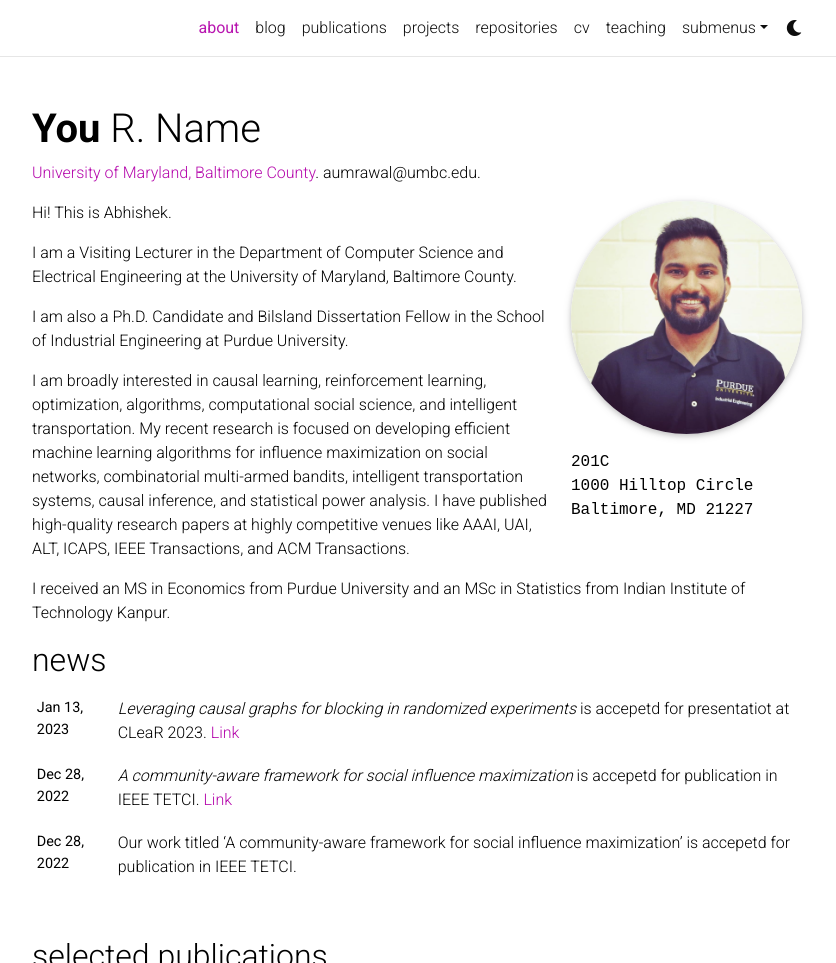
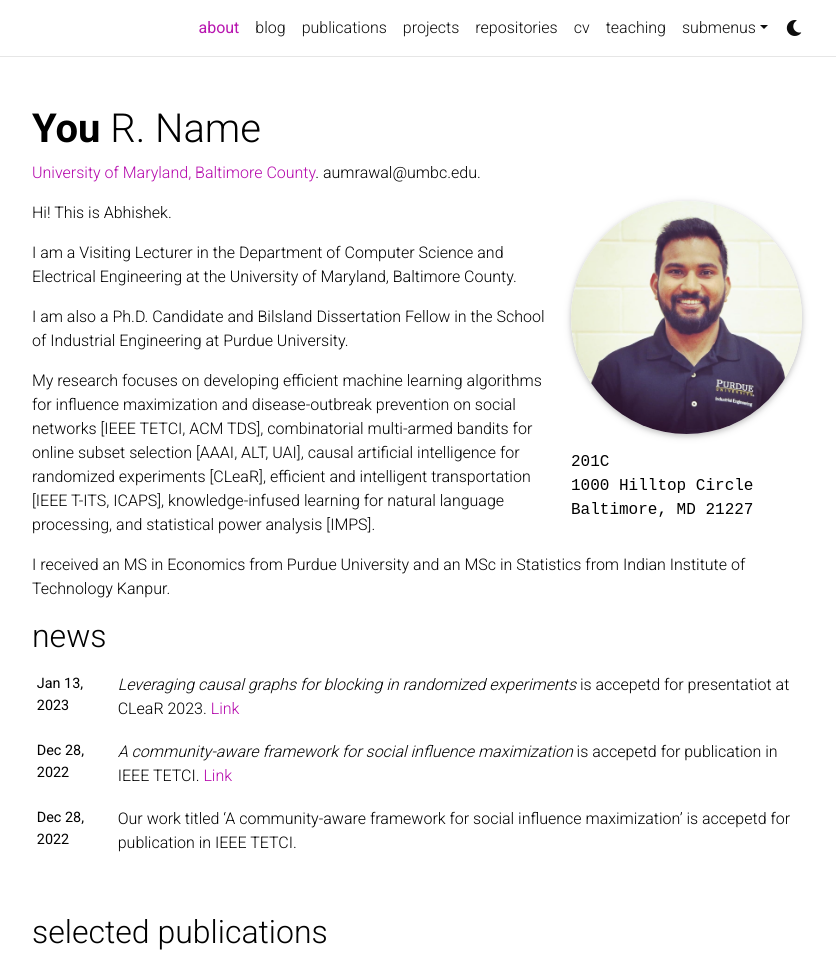
Before and after one commit to abhishekumrawal/old-website, a Jekyll site: the page built from _pages/about.md, in a window 1280 px wide and 1277 px high, cut to the strip 0-963 px from the top of the window. Shown: the whole strip, without its empty margins (223-1059 px from the left). Built offline with Jekyll 4.4.1, drawn with Linux system fonts in a browser that asks for light colours; full-size pictures stand in for the smaller copies a plugin makes; comment, search, counter and statistics services are not loaded; a style sheet for code colours, icons or effects is not loaded.

Commit message:
Update about.md

```diff
--- a/_pages/about.md
+++ b/_pages/about.md
@@ -25,7 +25,8 @@ I am a Visiting Lecturer in the Department of Computer Science and Electrical En
 
 I am also a Ph.D. Candidate and Bilsland Dissertation Fellow in the School of Industrial Engineering at Purdue University.
 
-I am broadly interested in causal learning, reinforcement learning, optimization, algorithms, computational social science, and intelligent transportation. My recent research is focused on developing efficient machine learning algorithms for influence maximization on social networks, combinatorial multi-armed bandits, intelligent transportation systems, causal inference, and statistical power analysis. I have published high-quality research papers at highly competitive venues like AAAI, UAI, ALT, ICAPS, IEEE Transactions, and ACM Transactions.
+My research focuses on developing efficient machine learning algorithms for influence maximization and disease-outbreak prevention
+on social networks [IEEE TETCI, ACM TDS], combinatorial multi-armed bandits for online subset selection [AAAI, ALT, UAI], causal artificial intelligence for randomized experiments [CLeaR], efficient and intelligent transportation [IEEE T-ITS, ICAPS], knowledge-infused learning for natural language processing, and statistical power analysis [IMPS].
 
 I received an MS in Economics from Purdue University and an MSc in Statistics from Indian Institute of Technology Kanpur.
 
```
